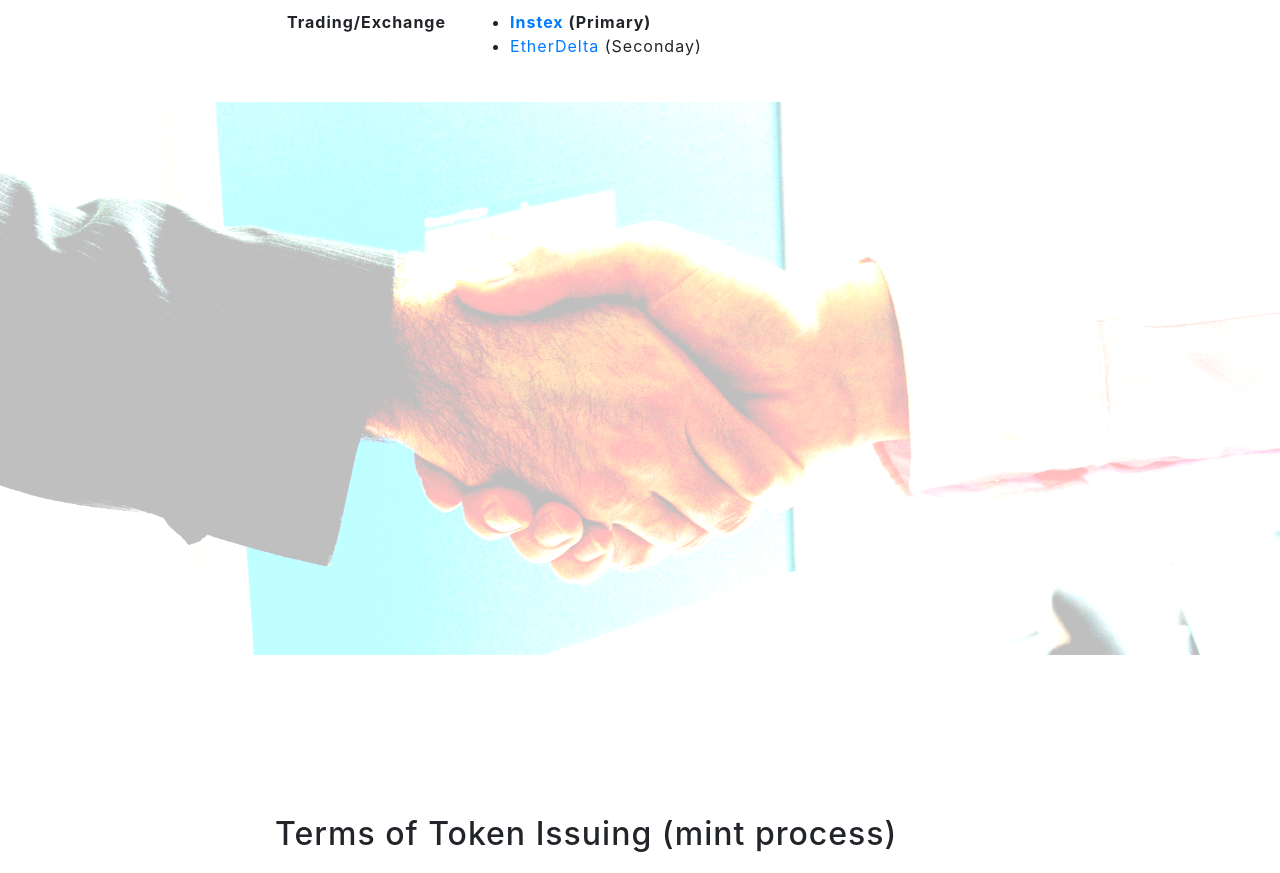
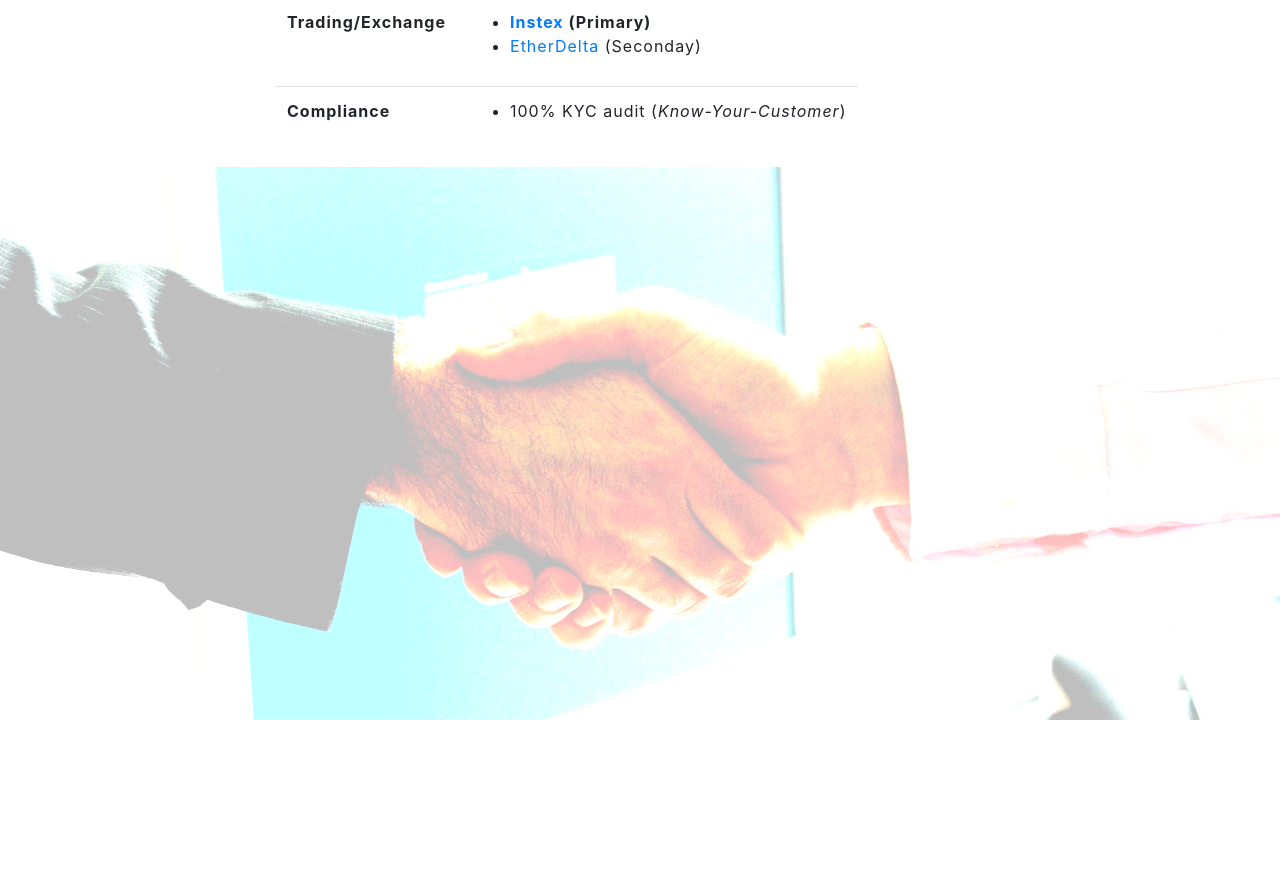
Before and after one commit to energychain/Corrently, a website with bundled scripts: page static/index.html in a window 1280 px wide. Shown: the part 1547-2420 px from the top of the page. Built offline with nearby package versions, Linux system fonts and the light colour scheme.

Commit message:
Added confirmation

```diff
--- a/static/index.html
+++ b/static/index.html
@@ -90,6 +90,9 @@
               <tr><th>Trading/Exchange</th><td><ul>
                 <li><strong><a href="https://app.instex.io/0x725b190bc077ffde17cf549aa8ba25e298550b18-WETH">Instex</a> (Primary)</strong></li>
                 <li><a href="https://etherdelta.com/#0x725b190bc077ffde17cf549aa8ba25e298550b18-ETH">EtherDelta</a> (Seconday)</li>
+              </ul></td></tr>
+              <tr><th>Compliance</th><td><ul>
+                <li>100% KYC audit (<em>Know-Your-Customer</em>)</li>
               </ul></td></tr>
             </table>
           </div>
```
